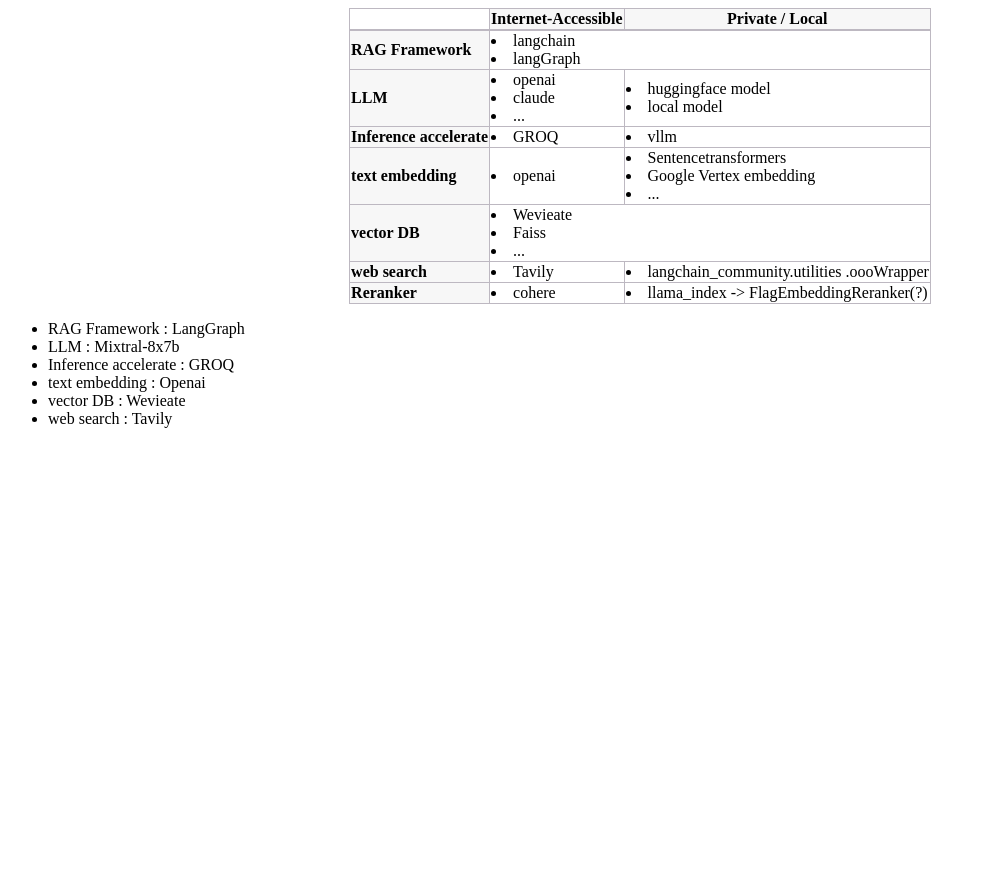
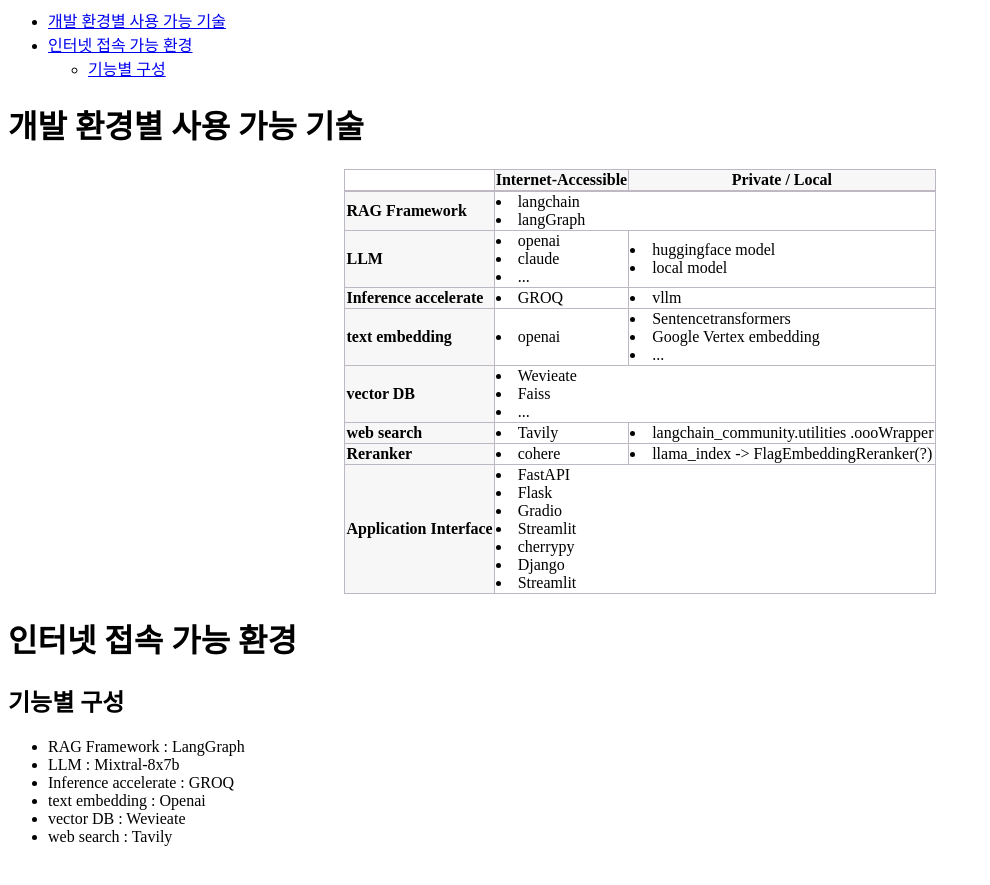
Before and after one commit to finddme/finddme.github.io, a Jekyll site: the page built from _posts/2024-07-01-self_ref_rag.md, in a window 1280 px wide. Shown: the top 885 px of the page, without its empty margins (0-990 px from the left). Built offline with Jekyll 4.4.1, drawn with Linux system fonts in a browser that asks for light colours.

Commit message:
Update 2024-07-01-self_ref_rag.md

```diff
--- a/_posts/2024-07-01-self_ref_rag.md
+++ b/_posts/2024-07-01-self_ref_rag.md
@@ -23,6 +23,8 @@
 
 
 
+
+# 개발 환경별 사용 가능 기술
 
 <html>
   <head>
@@ -108,9 +110,24 @@
            <li>llama_index -> FlagEmbeddingReranker(?)</li>
          </td>
        </tr>
+       <tr>
+         <td class="line3"><strong>Application Interface</strong></td>
+         <td class="line" colspan="2" valign=middle>
+           <li>FastAPI</li>
+           <li>Flask</li>
+           <li>Gradio</li>
+           <li>Streamlit</li>
+           <li>cherrypy</li>
+           <li>Django</li>
+           <li>Streamlit</li>
+         </td>
+       </tr>
    </table>
  </body>
 </html>
+
+# 인터넷 접속 가능 환경
+## 기능별 구성
 
 - RAG Framework : LangGraph
 - LLM : Mixtral-8x7b
```
